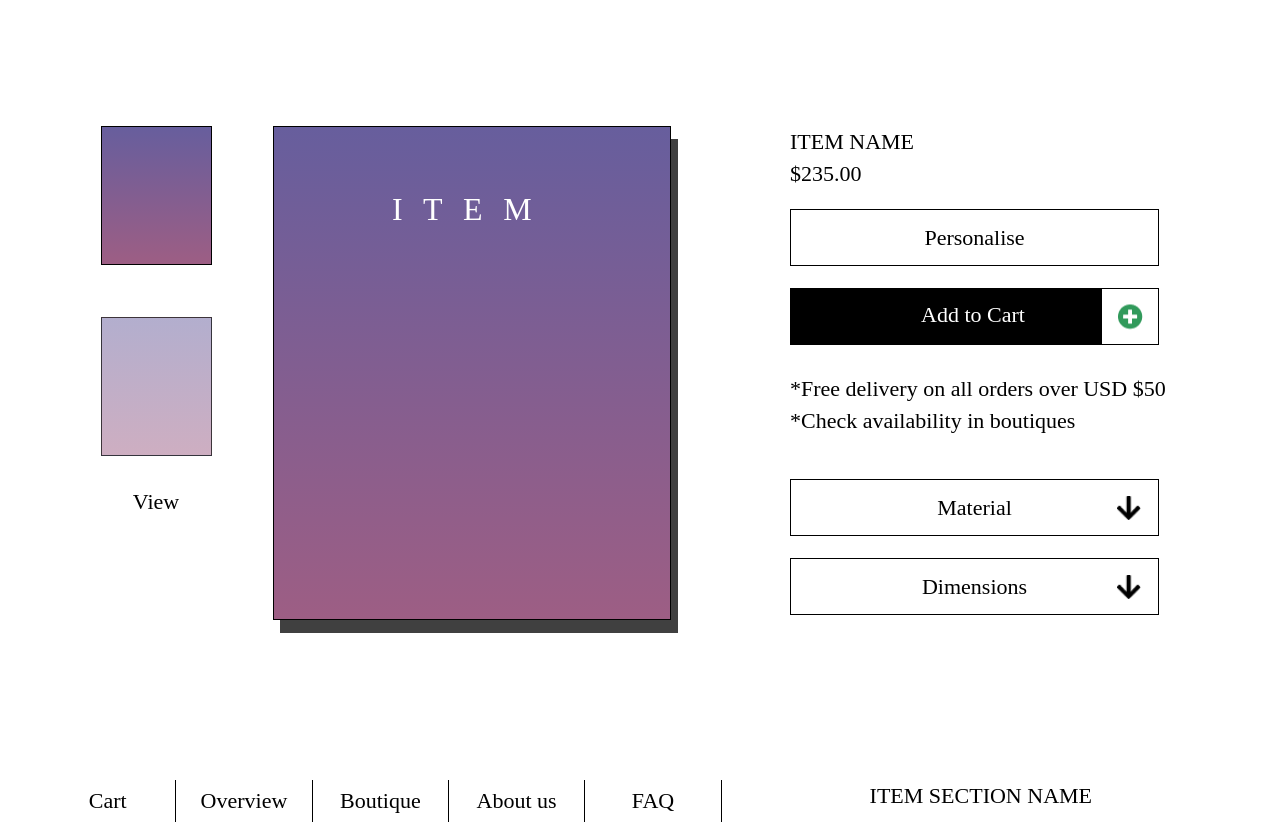
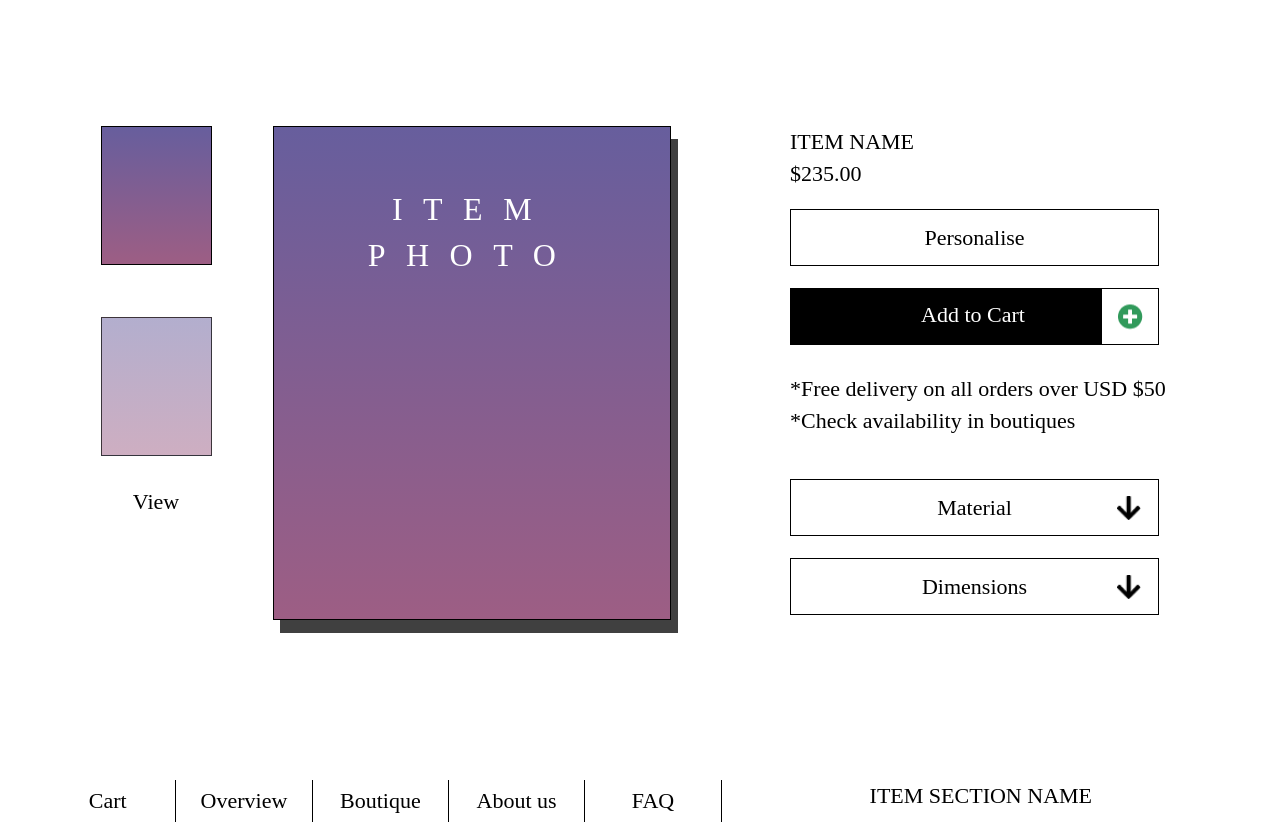
Before and after one commit to Andrey2020sk/company, a plain HTML site: page index.html in a window 1280 px wide. Shown: the part 56-878 px from the top of the page. Drawn offline with Linux system fonts and the light colour scheme.

Commit message:
Update index.html

```diff
--- a/index.html
+++ b/index.html
@@ -29,7 +29,8 @@
     </div>
     <div class="center">
         <div class="txt">
-            ITEM <span style="position: absolute; bottom: 0;display: flex; justify-content: center;">PHOTO</span>
+            ITEM PHOTO
+            <!--ITEM <span style="position: absolute; bottom: 0;display: flex; justify-content: center;">PHOTO</span>-->
         </div>
 
     </div>
```
